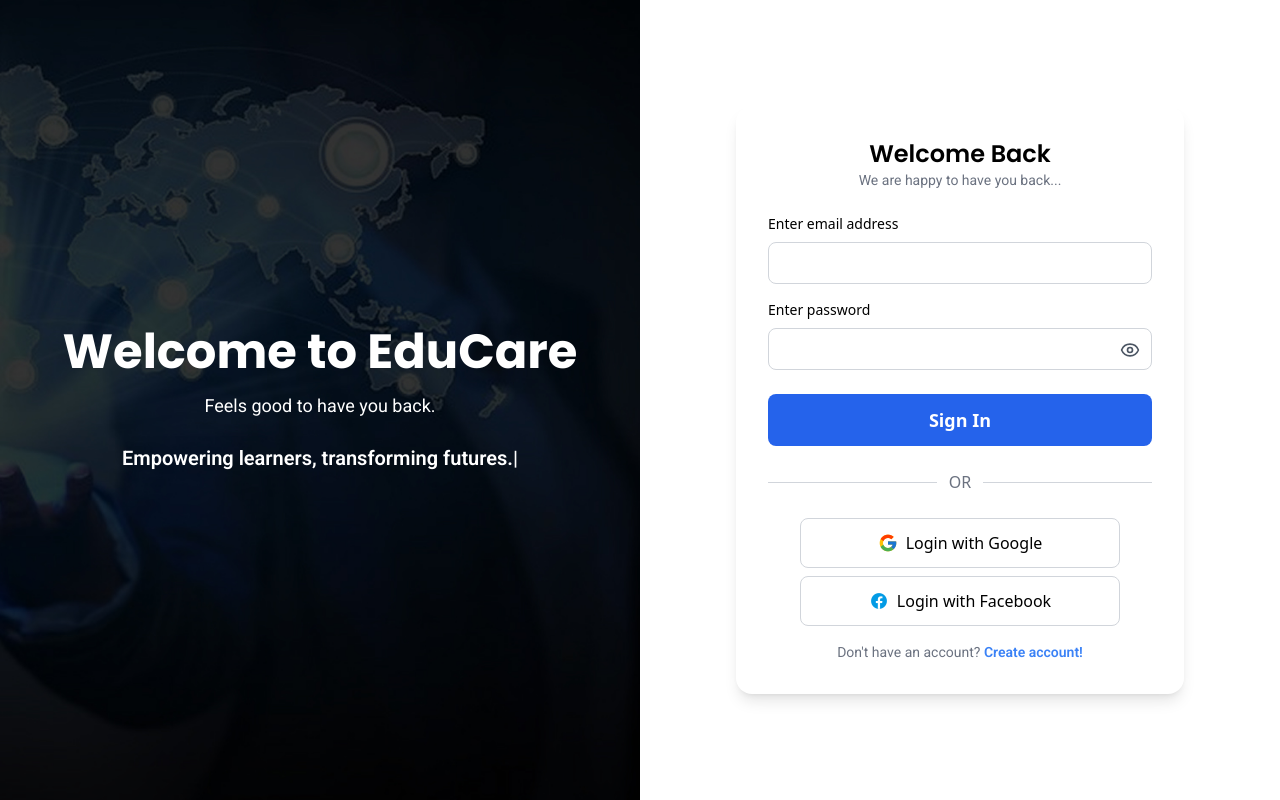
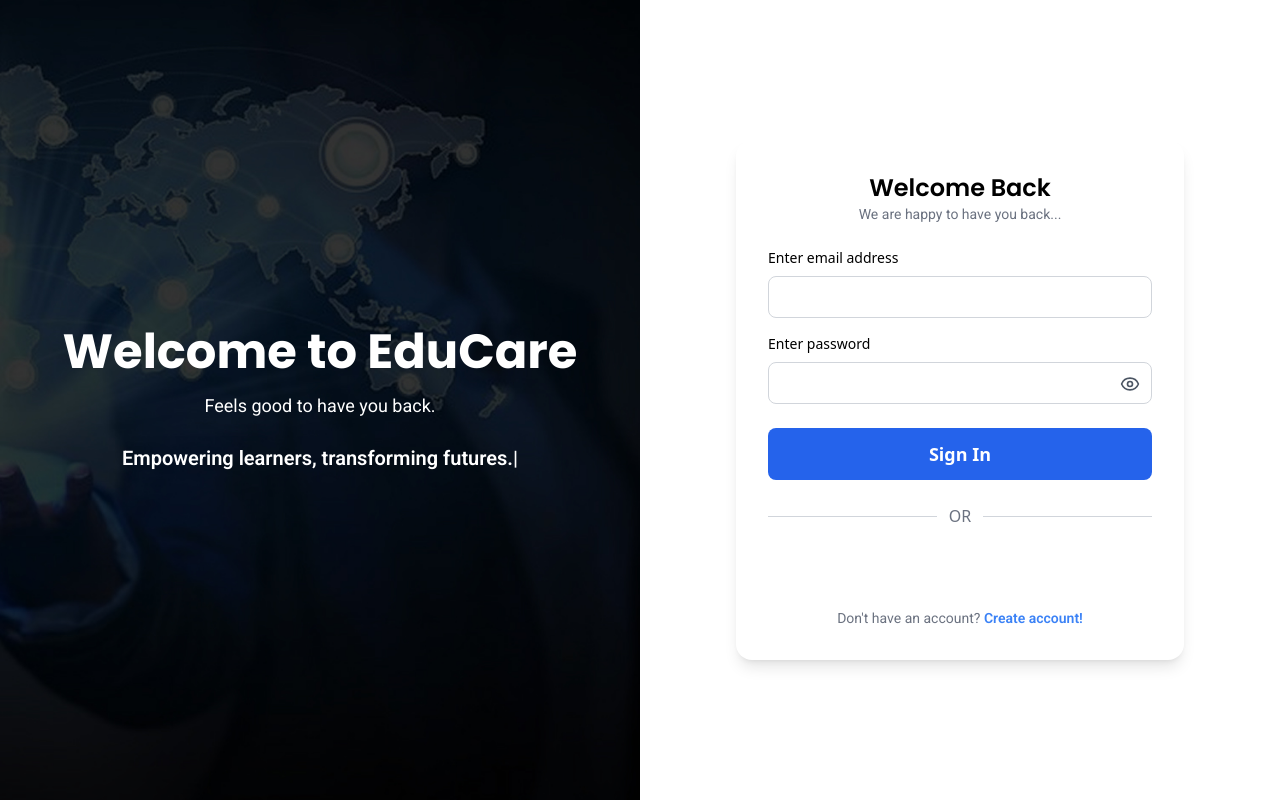
Before and after one commit to Eseoghene94/Educare, a React (Vite) app: page /signin in a window 1280 px wide. Built offline with nearby package versions, Linux system fonts and the light colour scheme.

Commit message:
modified:   .env 	modified:   package-lock.json 	modified:   package.json 	modified:   src/context/AuthContext.jsx 	modified:   src/pages/Signin.jsx

```diff
--- a/package.json
+++ b/package.json
@@ -10,8 +10,10 @@
     "preview": "vite preview"
   },
   "dependencies": {
+    "@greatsumini/react-facebook-login": "^3.4.0",
     "@react-oauth/google": "^0.12.1",
     "axios": "^1.8.3",
+    "jwt-decode": "^4.0.0",
     "lucide-react": "^0.482.0",
     "react": "^19.0.0",
     "react-dom": "^19.0.0",
--- a/src/context/AuthContext.jsx
+++ b/src/context/AuthContext.jsx
@@ -1,7 +1,7 @@
 import { createContext, useContext, useState } from "react";
 import { useNavigate } from "react-router-dom";
-import { GoogleLogin } from "react-google-login";
-import FacebookLogin from "react-facebook-login";
+import { GoogleOAuthProvider } from "@react-oauth/google";
+import { jwtDecode } from "jwt-decode";
 
 const AuthContext = createContext();
 
@@ -12,7 +12,7 @@ export function AuthProvider({ children }) {
 
   const navigate = useNavigate();
 
-  // Function to handle login
+  // Function to handle login with email/password
   const login = async (email, password) => {
     try {
       // Hardcoded credentials for testing
@@ -47,14 +47,14 @@ export function AuthProvider({ children }) {
   };
 
   // Function to handle Google login
-  const handleGoogleLogin = async (googleResponse) => {
+  const handleGoogleLogin = async (credentialResponse) => {
     try {
-      const { profileObj } = googleResponse;
+      const decodedToken = jwtDecode(credentialResponse.credential);
       const mockUser = {
-        email: profileObj.email,
+        email: decodedToken.email,
         role: "user",
-        name: profileObj.name,
-        profilePic: profileObj.imageUrl,
+        name: decodedToken.name,
+        profilePic: decodedToken.picture,
       };
       setUser(mockUser);
       localStorage.setItem("user", JSON.stringify(mockUser));
@@ -64,36 +64,19 @@ export function AuthProvider({ children }) {
     }
   };
 
-  // Function to handle Facebook login
-  const handleFacebookLogin = async (facebookResponse) => {
-    try {
-      const { email, name, picture } = facebookResponse;
-      const mockUser = {
-        email,
-        role: "user",
-        name,
-        profilePic: picture.data.url,
-      };
-      setUser(mockUser);
-      localStorage.setItem("user", JSON.stringify(mockUser));
-      navigate("/profile");
-    } catch (error) {
-      console.error("Facebook Login Error:", error);
-    }
-  };
-
   return (
+    <GoogleOAuthProvider clientId="136416221464-dhtjpqu7nnnoup59hm7cinlekcs1340a.apps.googleusercontent.com">
       <AuthContext.Provider
         value={{
           user,
           login,
           logout,
           handleGoogleLogin,
-        handleFacebookLogin,
         }}
       >
         {children}
       </AuthContext.Provider>
+    </GoogleOAuthProvider>
   );
 }
 
--- a/src/pages/Signin.jsx
+++ b/src/pages/Signin.jsx
@@ -1,11 +1,10 @@
 import React, { useState, useEffect } from "react";
 import { Eye, EyeOff } from "lucide-react";
 import { useAuth } from "../context/AuthContext";
-// import { useNavigate } from "react-router-dom";
+import { GoogleLogin } from "@react-oauth/google";
 
 function Signin() {
-  const { login } = useAuth();
-  // const navigate = useNavigate();
+  const { login, handleGoogleLogin } = useAuth();
   const [showPassword, setShowPassword] = useState(false);
   const [email, setEmail] = useState("");
   const [password, setPassword] = useState("");
@@ -16,7 +15,6 @@ function Signin() {
   const fullText = "Empowering learners, transforming futures.";
   const [index, setIndex] = useState(0);
 
-  // Typing animation logic
   useEffect(() => {
     if (index < fullText.length) {
       const timeout = setTimeout(() => {
@@ -27,7 +25,6 @@ function Signin() {
     }
   }, [index, fullText]);
 
-  // Handle form submission
   const handleSubmit = async (e) => {
     e.preventDefault();
     setError(null);
@@ -40,7 +37,7 @@ function Signin() {
 
   return (
     <div className="flex min-h-screen w-full">
-      {/* Left Side - Background Section */}
+      {/* Left Side */}
       <div
         className="hidden lg:flex w-1/2 bg-cover bg-center flex-col justify-center items-center text-white p-12"
         style={{ backgroundImage: "url('/home-background.jpg')" }}
@@ -63,7 +60,6 @@ function Signin() {
             We are happy to have you back...
           </p>
 
-          {/* Signin Form */}
           <form className="mt-6" onSubmit={handleSubmit}>
             <label htmlFor="email" className="block mb-2 text-sm font-medium">
               Enter email address
@@ -77,7 +73,6 @@ function Signin() {
               required
             />
 
-            {/* Password Input */}
             <label
               htmlFor="password"
               className="block mt-4 mb-2 text-sm font-medium"
@@ -118,20 +113,12 @@ function Signin() {
             <hr className="flex-grow border-gray-300" />
           </div>
 
-          {/* Social Login Buttons */}
+          {/* Google Login */}
           <div className="flex flex-col items-center space-y-2">
-            <button className="w-full max-w-xs border border-gray-300 p-3 rounded-lg flex items-center justify-center space-x-2">
-              <img src="/google-icon.png" alt="Google" className="w-5 h-5" />
-              <span>Login with Google</span>
-            </button>
-            <button className="w-full max-w-xs border border-gray-300 p-3 rounded-lg flex items-center justify-center space-x-2">
-              <img
-                src="/facebook-icon.png"
-                alt="Facebook"
-                className="w-5 h-5"
-              />
-              <span>Login with Facebook</span>
-            </button>
+            <GoogleLogin
+              onSuccess={handleGoogleLogin}
+              onError={() => console.error("Google Login Error")}
+            />
           </div>
 
           {/* Signup Link */}
```
Also changed, not shown: 2 other files (tests, documents, lock files or other folders). Lines whose indentation alone changed are shown as unchanged.
